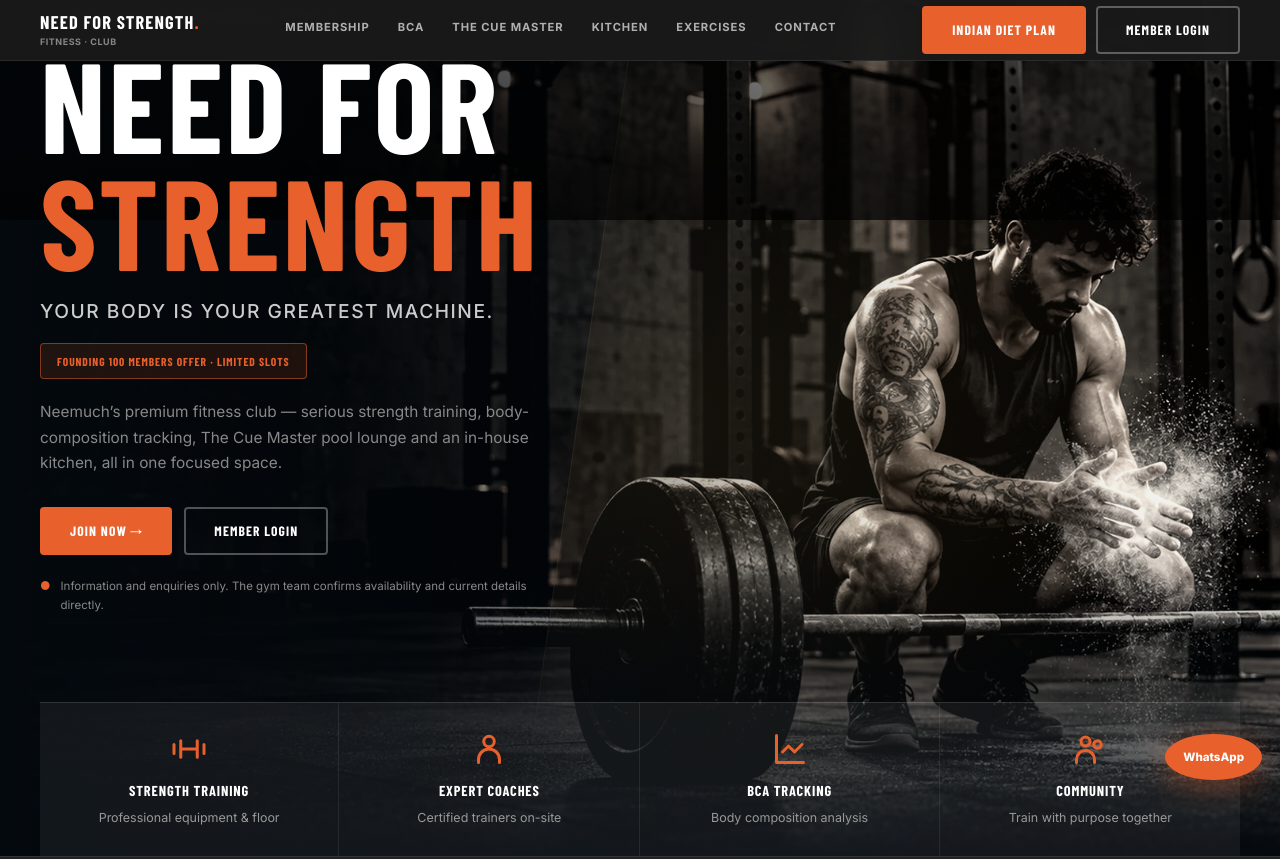
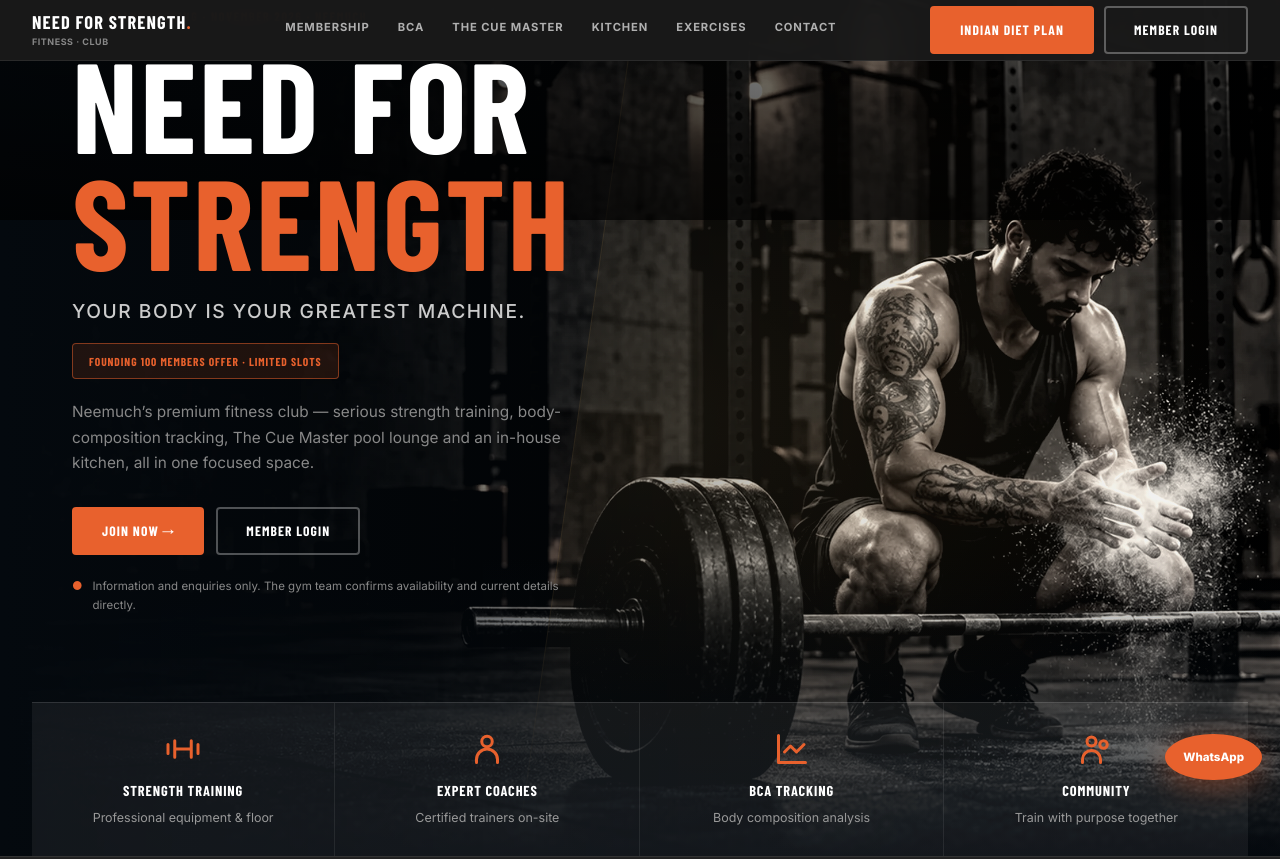
Before and after one commit to Mohit0409/NFS, a plain HTML site: page customer-website/web/index.html in a window 1280 px wide. Shown: the top 859 px of the page. Drawn offline with nearby package versions, Linux system fonts and the light colour scheme; no server answers; a web font is replaced by a local one.

Commit message:
fix: refine NFS hero alignment and membership visibility

```diff
--- a/customer-website/web/css/new-gym-theme.css
+++ b/customer-website/web/css/new-gym-theme.css
@@ -36,7 +36,7 @@
   /* Shape & rhythm */
   --radius:    8px;
   --radius-lg: 12px;
-  --shell:     min(1200px, calc(100% - 40px));
+  --shell: min(1500px, calc(100% - 64px));
 
   /* Type — condensed sans for display, clean sans for body */
   --font-display: "Barlow Condensed", Impact, "Arial Narrow", sans-serif;
@@ -1740,3 +1740,72 @@ body::before {
     transition: none;
   }
 }
+/* V3 hero alignment correction */
+@media (min-width: 1000px) {
+  .hero > .shell {
+    width: min(1280px, calc(100% - 80px));
+    margin-inline: auto;
+  }
+
+  .hero-content {
+    max-width: 560px;
+    margin-left: 0;
+    margin-right: auto;
+    padding-left: 0;
+  }
+
+  .hero-benefits.shell {
+    width: min(1280px, calc(100% - 80px));
+    margin-inline: auto;
+  }
+}
+
+
+/* V3 desktop hero centering */
+@media (min-width: 1200px) {
+  .hero > .shell {
+    width: var(--shell);
+    margin-inline: auto;
+  }
+
+  .hero-content {
+    max-width: 620px;
+    margin-left: 0;
+    margin-right: auto;
+    transform: none;
+  }
+
+  .hero-benefits.shell {
+    width: var(--shell);
+    margin-inline: auto;
+  }
+}
+
+@media (min-width: 1200px) {
+  .hero-content {
+    transform: translateX(-80px);
+  }
+}
+
+/* Final desktop hero text position */
+@media (min-width: 1200px) {
+  .hero-content {
+    transform: translateX(-220px) !important;
+  }
+}
+
+/* Fix membership cards remaining invisible */
+.membership-grid .membership-card.reveal {
+  opacity: 1 !important;
+  transform: none !important;
+}
+
+/* Final hero positioning fix */
+@media (min-width: 1200px) {
+  .hero-content {
+    transform: none !important;
+    margin-left: 0 !important;
+    padding-left: 40px !important;
+    max-width: 620px;
+  }
+}
```
